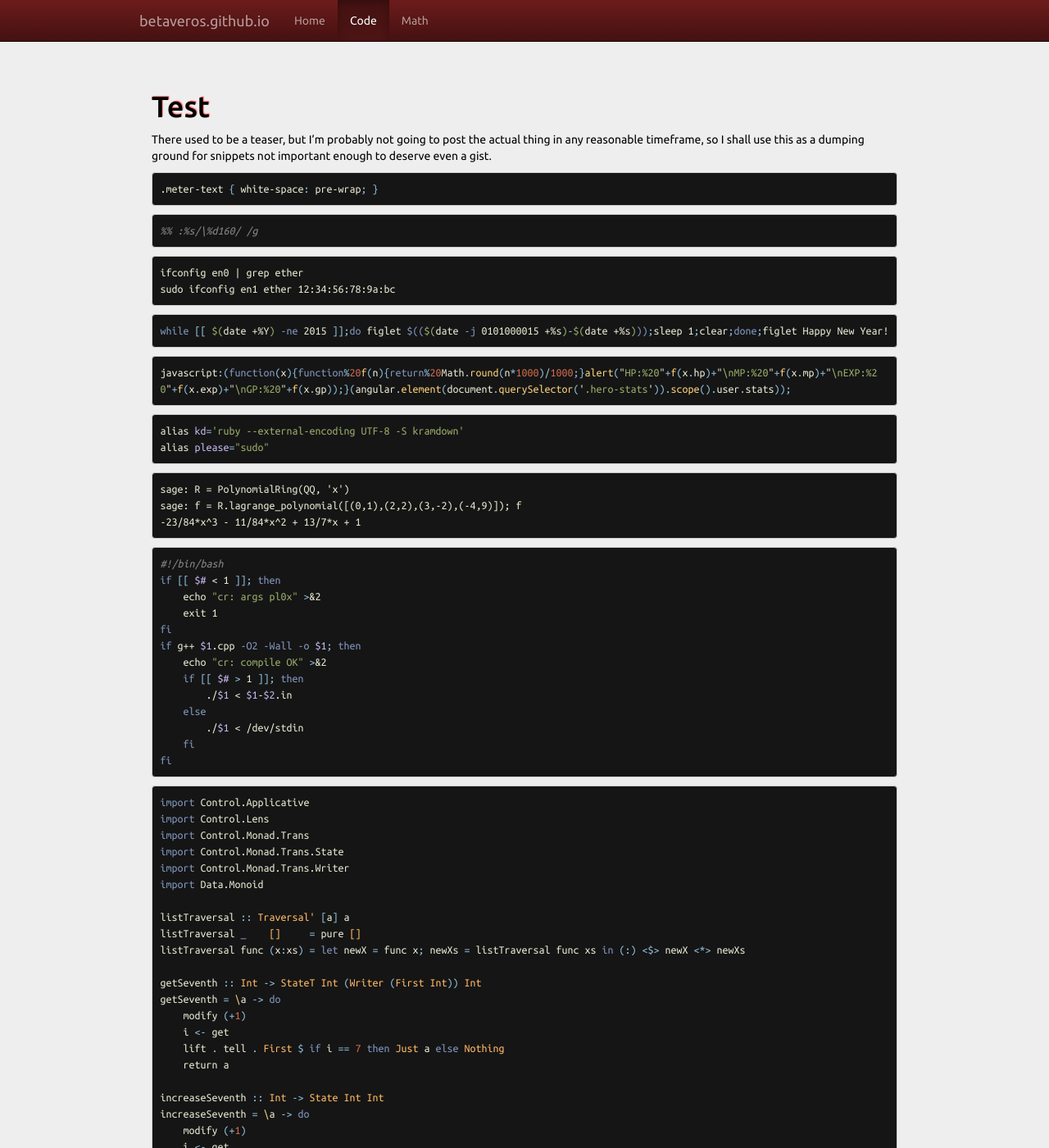
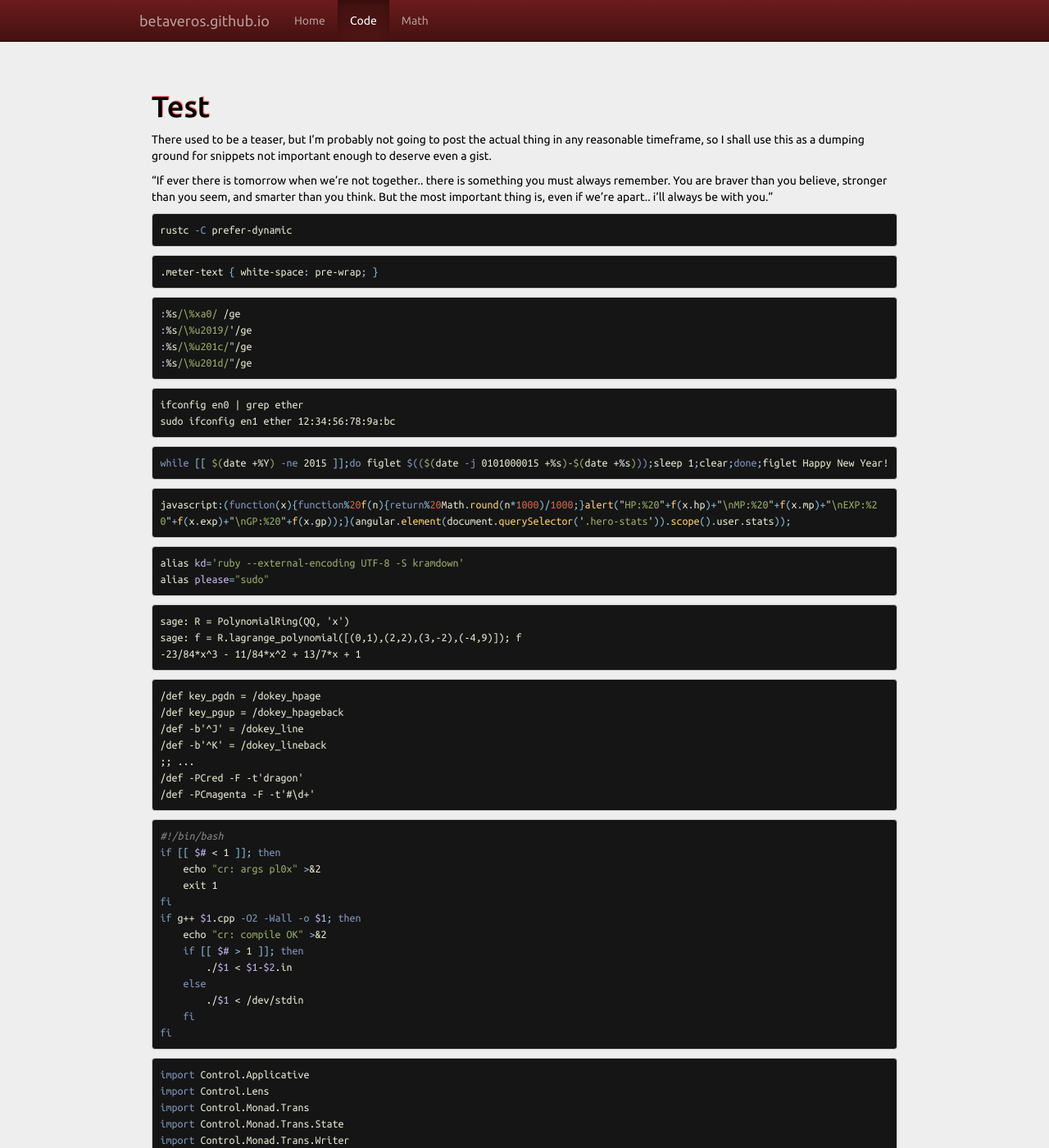
Before and after one commit to betaveros/betaveros.github.io, a Jekyll site: the page built from _posts/2014-04-22-test.markdown, in a window 1280 px wide and 1400 px high. Shown: the whole window at 82% size. Built offline with Jekyll 4.4.1, drawn with Linux system fonts in a browser that asks for light colours.

Commit message:
more test snippets

```diff
--- a/_posts/2014-04-22-test.markdown
+++ b/_posts/2014-04-22-test.markdown
@@ -6,12 +6,21 @@ title: Test
 
 There used to be a teaser, but I'm probably not going to post the actual thing in any reasonable timeframe, so I shall use this as a dumping ground for snippets not important enough to deserve even a gist.
 
+"If ever there is tomorrow when we're not together.. there is something you must always remember. You are braver than you believe, stronger than you seem, and smarter than you think. But the most important thing is, even if we're apart.. i'll always be with you."
+
+{% highlight sh %}
+rustc -C prefer-dynamic
+{% endhighlight sh %}
+
 {% highlight css %}
 .meter-text { white-space: pre-wrap; }
 {% endhighlight %}
 
-{% highlight tex %}
-%% :%s/\%d160/ /g
+{% highlight vim %}
+:%s/\%xa0/ /ge
+:%s/\%u2019/'/ge
+:%s/\%u201c/"/ge
+:%s/\%u201d/"/ge
 {% endhighlight %}
 
 {% highlight sh %}
@@ -35,6 +44,16 @@ alias please="sudo"
     sage: R = PolynomialRing(QQ, 'x')
     sage: f = R.lagrange_polynomial([(0,1),(2,2),(3,-2),(-4,9)]); f
     -23/84*x^3 - 11/84*x^2 + 13/7*x + 1
+
+^
+
+    /def key_pgdn = /dokey_hpage
+    /def key_pgup = /dokey_hpageback
+    /def -b'^J' = /dokey_line
+    /def -b'^K' = /dokey_lineback
+    ;; ...
+    /def -PCred -F -t'dragon'
+    /def -PCmagenta -F -t'#\d+'
 
 {% highlight sh %}
 #!/bin/bash
```
